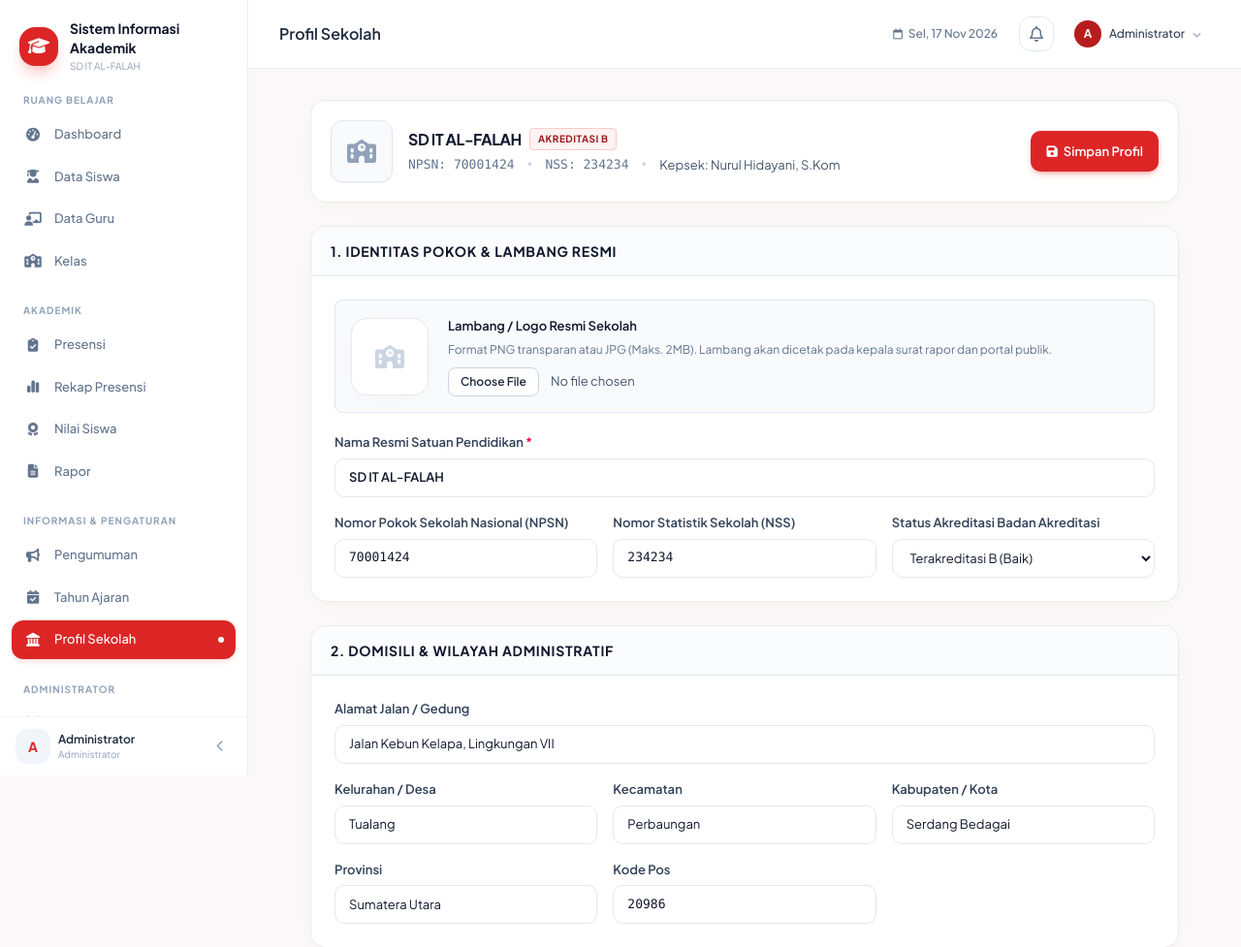
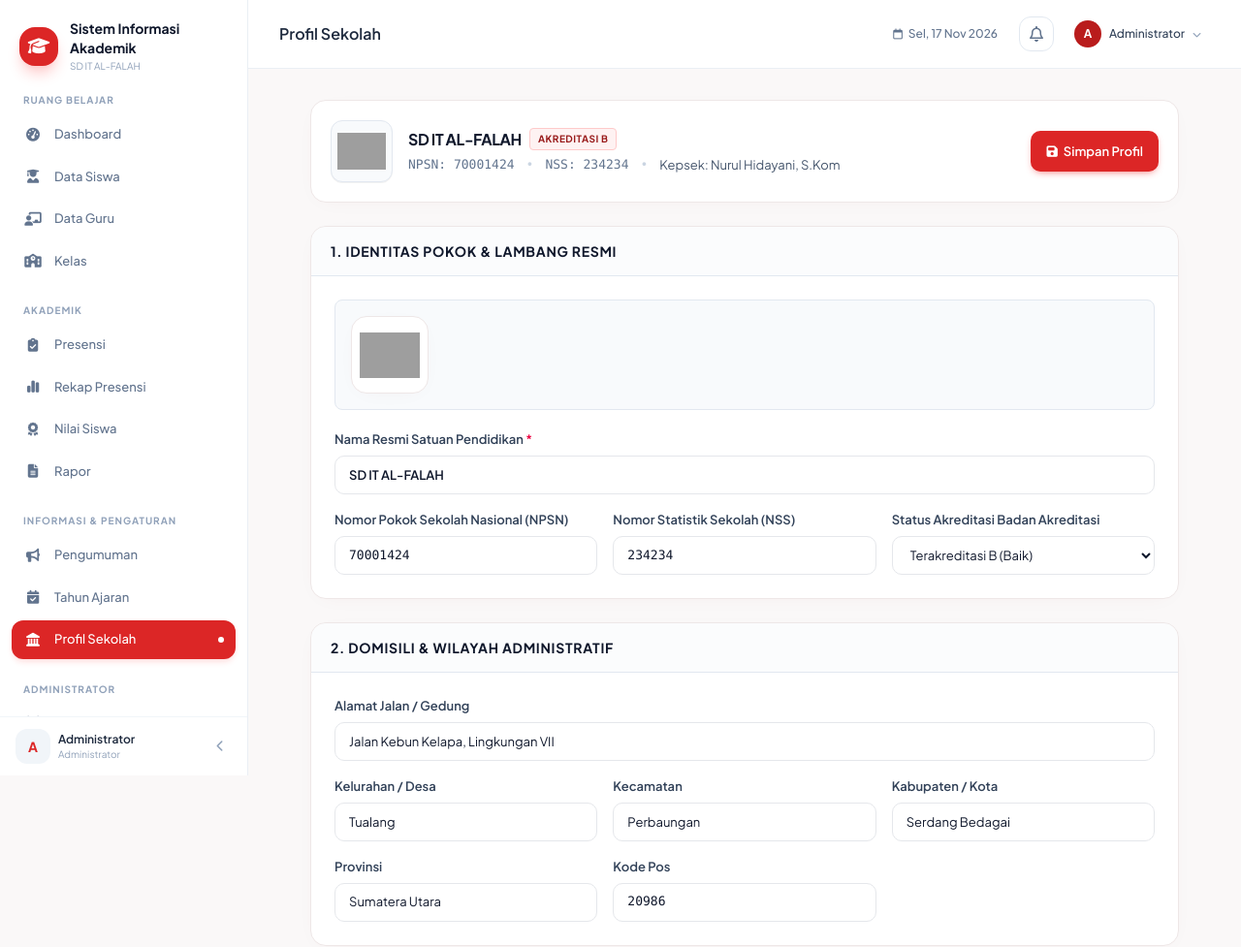
Before and after one commit to sff333/siakad, a Laravel app: page /profil-sekolah in a window 1280 px wide. Shown: the top 977 px of the page at 97% size. Run offline with Laravel 12, Linux system fonts and the light colour scheme; a user stored in the database is signed in; data comes from the database, SQL or seed files in the repository; style sheets or scripts are compiled from the project's sources; some libraries are stand-ins or nearby versions; grey boxes are pictures that could not be loaded.

Commit message:
perbaikan logo

```diff
--- a/resources/js/Pages/ProfilSekolah/Index.vue
+++ b/resources/js/Pages/ProfilSekolah/Index.vue
@@ -56,8 +56,7 @@ const submit = () => {
             <div class="bg-white border border-slate-200 rounded-xl p-5 shadow-2xs flex flex-col sm:flex-row items-start sm:items-center justify-between gap-4">
                 <div class="flex items-center gap-4">
                     <div class="w-16 h-16 rounded-xl border border-slate-200 bg-slate-50 p-1.5 flex items-center justify-center shrink-0 shadow-2xs">
-                        <img v-if="logoPreview" :src="logoPreview" alt="Logo Sekolah" class="w-full h-full object-contain" />
-                        <i v-else class="fa-solid fa-school text-slate-400 text-2xl"></i>
+                        <img src="/images/logo.png" alt="Logo Sekolah" class="w-full h-full object-contain" />
                     </div>
                     <div>
                         <div class="flex items-center gap-2 flex-wrap">
@@ -106,20 +105,7 @@ const submit = () => {
                         <!-- Logo Upload Row -->
                         <div class="p-4 rounded-lg border border-slate-200 bg-slate-50 flex flex-col sm:flex-row items-center gap-5">
                             <div class="w-20 h-20 rounded-xl bg-white border border-slate-200 overflow-hidden flex items-center justify-center shrink-0 shadow-2xs p-2">
-                                <img v-if="logoPreview" :src="logoPreview" alt="Logo Sekolah" class="w-full h-full object-contain" />
-                                <i v-else class="fa-solid fa-school text-2xl text-slate-300"></i>
-                            </div>
-                            <div class="flex-1 space-y-1 text-center sm:text-left">
-                                <label class="block text-xs font-semibold text-slate-900">Lambang / Logo Resmi Sekolah</label>
-                                <p class="text-[11px] text-slate-500">Format PNG transparan atau JPG (Maks. 2MB). Lambang akan dicetak pada kepala surat rapor dan portal publik.</p>
-                                <div class="pt-1">
-                                    <input
-                                        type="file"
-                                        accept="image/*"
-                                        @change="onFileChange"
-                                        class="text-xs text-slate-600 file:mr-3 file:py-1.5 file:px-3 file:rounded-lg file:border file:border-slate-300 file:text-xs file:font-semibold file:bg-white file:text-slate-800 hover:file:bg-slate-50 file:cursor-pointer cursor-pointer"
-                                    />
-                                </div>
+                               <img src="/images/logo-sekolah.png" alt="Logo Sekolah" class="w-full h-full object-contain" />
                             </div>
                         </div>
 
```
